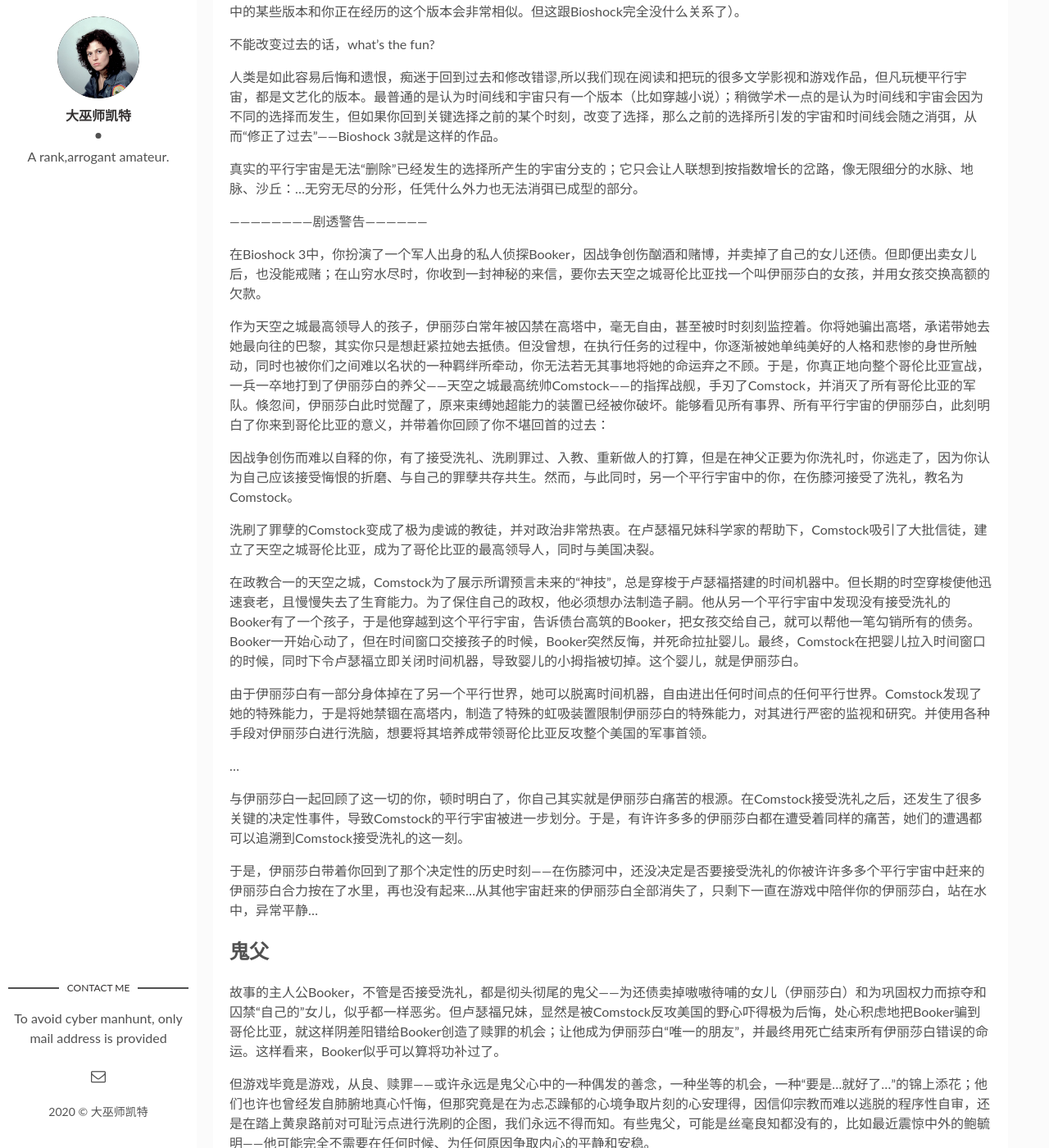
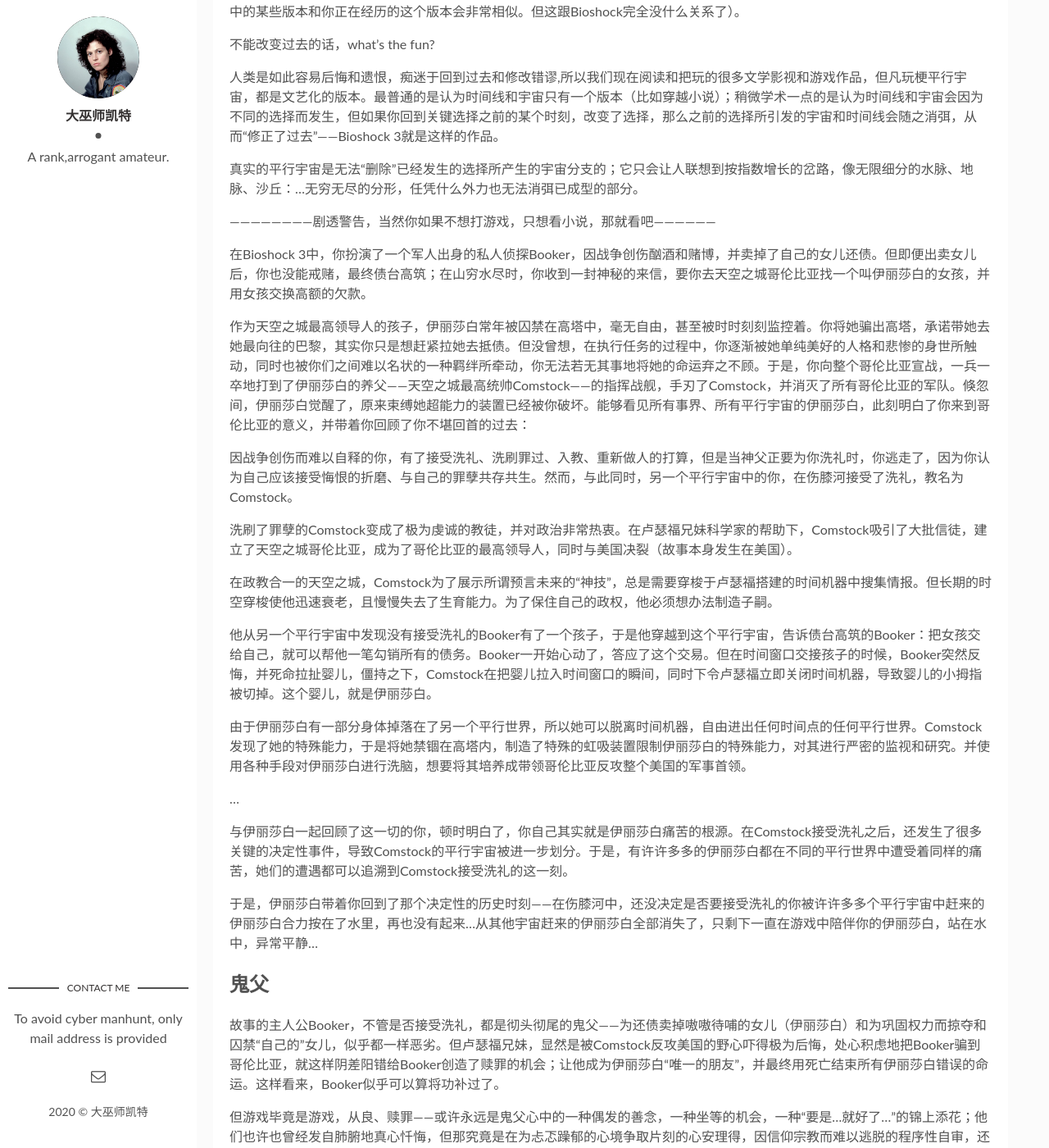
Before and after one commit to katemagus/blog, a Jekyll site: the page built from _posts/2020-04-11-Bioshock3.markdown, in a window 1280 px wide and 1400 px high, scrolled down 1081 px. Shown: the whole window at 82% size. Built offline with Jekyll 4.4.1, drawn with Linux system fonts in a browser that asks for light colours; comment, search, counter and statistics services are not loaded; some of the changed text lies outside the part shown.

Commit message:
bioshock3 modify

```diff
--- a/_posts/2020-04-11-Bioshock3.markdown
+++ b/_posts/2020-04-11-Bioshock3.markdown
@@ -28,23 +28,25 @@
 
 真实的平行宇宙是无法“删除”已经发生的选择所产生的宇宙分支的；它只会让人联想到按指数增长的岔路，像无限细分的水脉、地脉、沙丘：...无穷无尽的分形，任凭什么外力也无法消弭已成型的部分。
 
-------------------------剧透警告------------------
+------------------------剧透警告，当然你如果不想打游戏，只想看小说，那就看吧------------------
 
-在Bioshock 3中，你扮演了一个军人出身的私人侦探Booker，因战争创伤酗酒和赌博，并卖掉了自己的女儿还债。但即便出卖女儿后，也没能戒赌；在山穷水尽时，你收到一封神秘的来信，要你去天空之城哥伦比亚找一个叫伊丽莎白的女孩，并用女孩交换高额的欠款。
+在Bioshock 3中，你扮演了一个军人出身的私人侦探Booker，因战争创伤酗酒和赌博，并卖掉了自己的女儿还债。但即便出卖女儿后，你也没能戒赌，最终债台高筑；在山穷水尽时，你收到一封神秘的来信，要你去天空之城哥伦比亚找一个叫伊丽莎白的女孩，并用女孩交换高额的欠款。
 
-作为天空之城最高领导人的孩子，伊丽莎白常年被囚禁在高塔中，毫无自由，甚至被时时刻刻监控着。你将她骗出高塔，承诺带她去她最向往的巴黎，其实你只是想赶紧拉她去抵债。但没曾想，在执行任务的过程中，你逐渐被她单纯美好的人格和悲惨的身世所触动，同时也被你们之间难以名状的一种羁绊所牵动，你无法若无其事地将她的命运弃之不顾。于是，你真正地向整个哥伦比亚宣战，一兵一卒地打到了伊丽莎白的养父——天空之城最高统帅Comstock——的指挥战舰，手刃了Comstock，并消灭了所有哥伦比亚的军队。倏忽间，伊丽莎白此时觉醒了，原来束缚她超能力的装置已经被你破坏。能够看见所有事界、所有平行宇宙的伊丽莎白，此刻明白了你来到哥伦比亚的意义，并带着你回顾了你不堪回首的过去：
+作为天空之城最高领导人的孩子，伊丽莎白常年被囚禁在高塔中，毫无自由，甚至被时时刻刻监控着。你将她骗出高塔，承诺带她去她最向往的巴黎，其实你只是想赶紧拉她去抵债。但没曾想，在执行任务的过程中，你逐渐被她单纯美好的人格和悲惨的身世所触动，同时也被你们之间难以名状的一种羁绊所牵动，你无法若无其事地将她的命运弃之不顾。于是，你向整个哥伦比亚宣战，一兵一卒地打到了伊丽莎白的养父——天空之城最高统帅Comstock——的指挥战舰，手刃了Comstock，并消灭了所有哥伦比亚的军队。倏忽间，伊丽莎白觉醒了，原来束缚她超能力的装置已经被你破坏。能够看见所有事界、所有平行宇宙的伊丽莎白，此刻明白了你来到哥伦比亚的意义，并带着你回顾了你不堪回首的过去：
 
-因战争创伤而难以自释的你，有了接受洗礼、洗刷罪过、入教、重新做人的打算，但是在神父正要为你洗礼时，你逃走了，因为你认为自己应该接受悔恨的折磨、与自己的罪孽共存共生。然而，与此同时，另一个平行宇宙中的你，在伤膝河接受了洗礼，教名为Comstock。
+因战争创伤而难以自释的你，有了接受洗礼、洗刷罪过、入教、重新做人的打算，但是当神父正要为你洗礼时，你逃走了，因为你认为自己应该接受悔恨的折磨、与自己的罪孽共存共生。然而，与此同时，另一个平行宇宙中的你，在伤膝河接受了洗礼，教名为Comstock。
 
-洗刷了罪孽的Comstock变成了极为虔诚的教徒，并对政治非常热衷。在卢瑟福兄妹科学家的帮助下，Comstock吸引了大批信徒，建立了天空之城哥伦比亚，成为了哥伦比亚的最高领导人，同时与美国决裂。
+洗刷了罪孽的Comstock变成了极为虔诚的教徒，并对政治非常热衷。在卢瑟福兄妹科学家的帮助下，Comstock吸引了大批信徒，建立了天空之城哥伦比亚，成为了哥伦比亚的最高领导人，同时与美国决裂（故事本身发生在美国）。
 
-在政教合一的天空之城，Comstock为了展示所谓预言未来的“神技”，总是穿梭于卢瑟福搭建的时间机器中。但长期的时空穿梭使他迅速衰老，且慢慢失去了生育能力。为了保住自己的政权，他必须想办法制造子嗣。他从另一个平行宇宙中发现没有接受洗礼的Booker有了一个孩子，于是他穿越到这个平行宇宙，告诉债台高筑的Booker，把女孩交给自己，就可以帮他一笔勾销所有的债务。Booker一开始心动了，但在时间窗口交接孩子的时候，Booker突然反悔，并死命拉扯婴儿。最终，Comstock在把婴儿拉入时间窗口的时候，同时下令卢瑟福立即关闭时间机器，导致婴儿的小拇指被切掉。这个婴儿，就是伊丽莎白。
+在政教合一的天空之城，Comstock为了展示所谓预言未来的“神技”，总是需要穿梭于卢瑟福搭建的时间机器中搜集情报。但长期的时空穿梭使他迅速衰老，且慢慢失去了生育能力。为了保住自己的政权，他必须想办法制造子嗣。
 
-由于伊丽莎白有一部分身体掉在了另一个平行世界，她可以脱离时间机器，自由进出任何时间点的任何平行世界。Comstock发现了她的特殊能力，于是将她禁锢在高塔内，制造了特殊的虹吸装置限制伊丽莎白的特殊能力，对其进行严密的监视和研究。并使用各种手段对伊丽莎白进行洗脑，想要将其培养成带领哥伦比亚反攻整个美国的军事首领。
+他从另一个平行宇宙中发现没有接受洗礼的Booker有了一个孩子，于是他穿越到这个平行宇宙，告诉债台高筑的Booker：把女孩交给自己，就可以帮他一笔勾销所有的债务。Booker一开始心动了，答应了这个交易。但在时间窗口交接孩子的时候，Booker突然反悔，并死命拉扯婴儿，僵持之下，Comstock在把婴儿拉入时间窗口的瞬间，同时下令卢瑟福立即关闭时间机器，导致婴儿的小拇指被切掉。这个婴儿，就是伊丽莎白。
+
+由于伊丽莎白有一部分身体掉落在了另一个平行世界，所以她可以脱离时间机器，自由进出任何时间点的任何平行世界。Comstock发现了她的特殊能力，于是将她禁锢在高塔内，制造了特殊的虹吸装置限制伊丽莎白的特殊能力，对其进行严密的监视和研究。并使用各种手段对伊丽莎白进行洗脑，想要将其培养成带领哥伦比亚反攻整个美国的军事首领。
 
 ...
 
-与伊丽莎白一起回顾了这一切的你，顿时明白了，你自己其实就是伊丽莎白痛苦的根源。在Comstock接受洗礼之后，还发生了很多关键的决定性事件，导致Comstock的平行宇宙被进一步划分。于是，有许许多多的伊丽莎白都在遭受着同样的痛苦，她们的遭遇都可以追溯到Comstock接受洗礼的这一刻。
+与伊丽莎白一起回顾了这一切的你，顿时明白了，你自己其实就是伊丽莎白痛苦的根源。在Comstock接受洗礼之后，还发生了很多关键的决定性事件，导致Comstock的平行宇宙被进一步划分。于是，有许许多多的伊丽莎白都在不同的平行世界中遭受着同样的痛苦，她们的遭遇都可以追溯到Comstock接受洗礼的这一刻。
 
 于是，伊丽莎白带着你回到了那个决定性的历史时刻——在伤膝河中，还没决定是否要接受洗礼的你被许许多多个平行宇宙中赶来的伊丽莎白合力按在了水里，再也没有起来...从其他宇宙赶来的伊丽莎白全部消失了，只剩下一直在游戏中陪伴你的伊丽莎白，站在水中，异常平静...
 
@@ -99,12 +101,10 @@
 
 ## 关于标题
 
-在去Comstock指挥军舰的路上，伊丽莎白问Booker
+在去Comstock指挥军舰的路上，伊丽莎白问Booker:"Are you afraid of God?"
 
-"Are you afraid of God?"
+Booker说:"No, I'm afraid of you."
 
-Booker说"No, I'm afraid of you."
-
-这时，他还不知道眼前的伊丽莎白就是自己亲手卖掉的女儿。这个Afraid，可能代表了他自己说不清也道不明的一种爱，这种爱促使他不惜性命地帮助这个陌生女孩儿逃脱一个个囹圄和枷锁。直到他当面对峙Comstock之后，才忽然明白这是父爱。
+这时，他还不知道眼前的伊丽莎白就是自己亲手卖掉的女儿。这个Afraid，可能代表了他自己说不清也道不明的一种爱，这种爱促使他不惜性命地帮助这个陌生女孩儿逃脱一个个囹圄和枷锁。直到他当面对峙Comstock之后，才恍然大悟这是他存量不多的父爱。
 
 Poor bastard.
```
